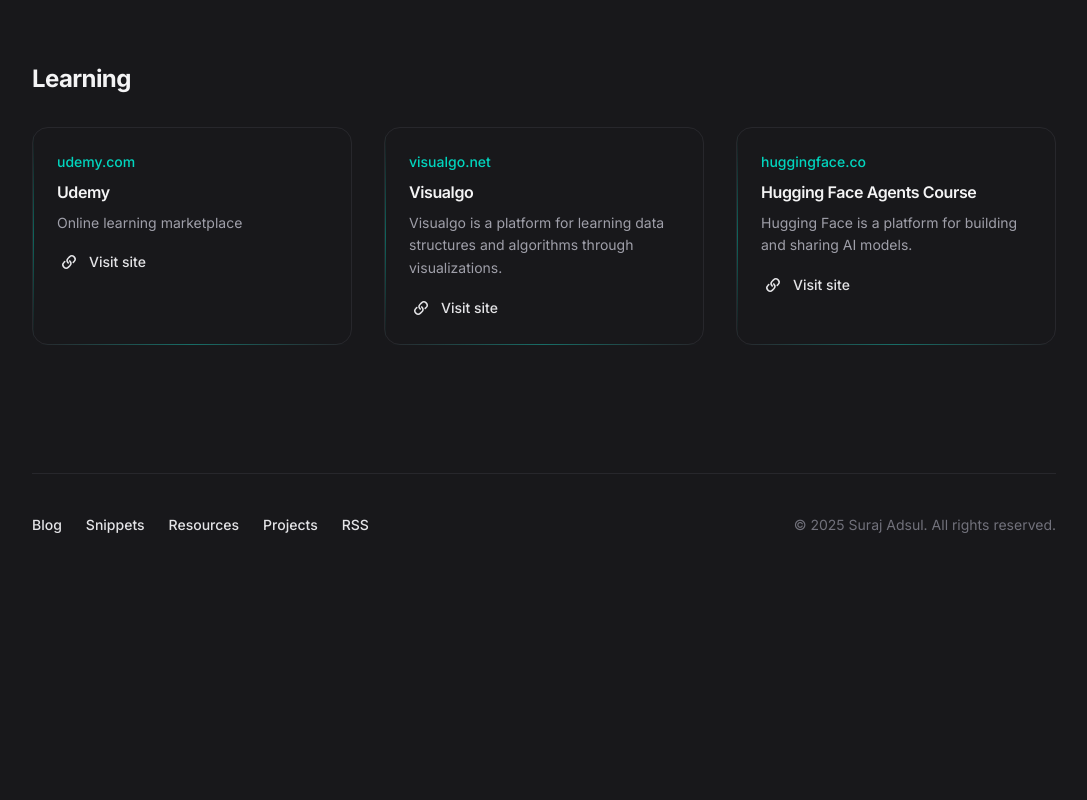
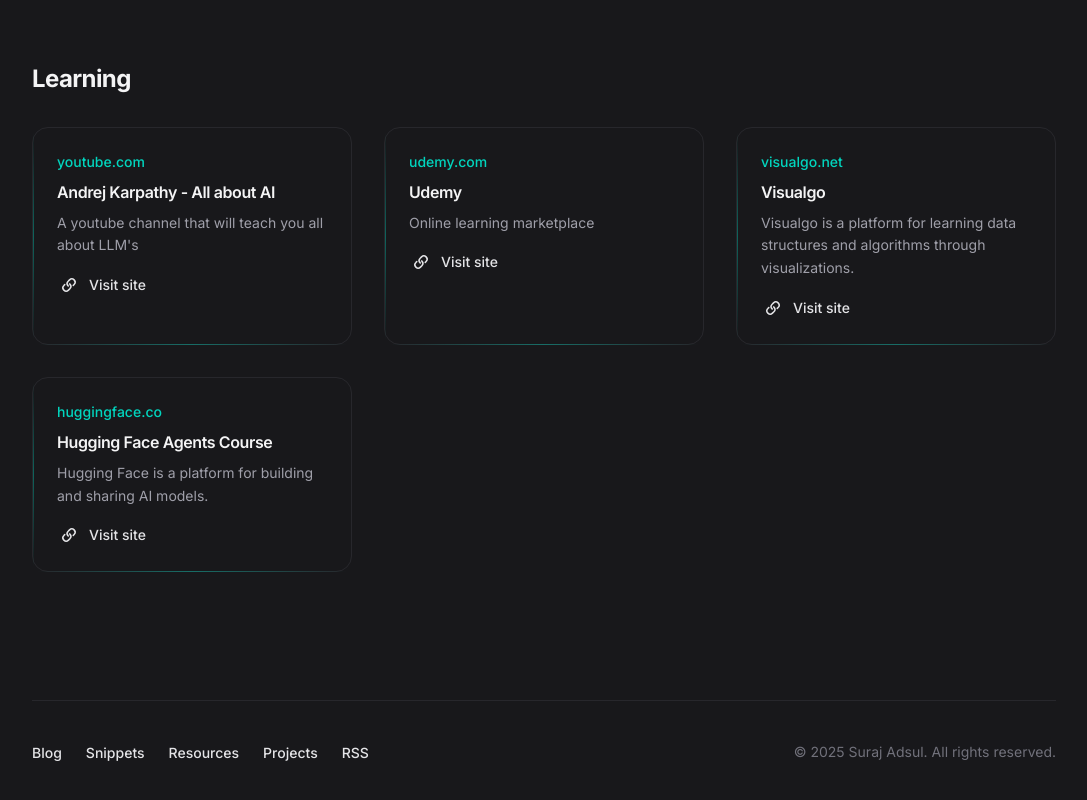
Before and after one commit to SurajAdsul/blog, a Next.js app: page /resources in a window 1280 px wide. Shown: the part 1216-2016 px from the top of the page, without its empty margins (96-1183 px from the left). Before the commit the page ends 1817 px from the top, so only its background shows below. Built offline with nearby package versions, Linux system fonts and the light colour scheme.

Commit message:
Update data.js

```diff
--- a/content/resources/data.js
+++ b/content/resources/data.js
@@ -48,6 +48,12 @@
   ],
   Learning: [
     {
+      link: "https://www.youtube.com/@AndrejKarpathy",
+      title: "Andrej Karpathy - All about AI",
+      description: "A youtube channel that will teach you all about LLM's",
+      hostname: "youtube.com",
+    },
+    {
       link: "https://udemy.com",
       title: "Udemy",
       description: "Online learning marketplace",
```
